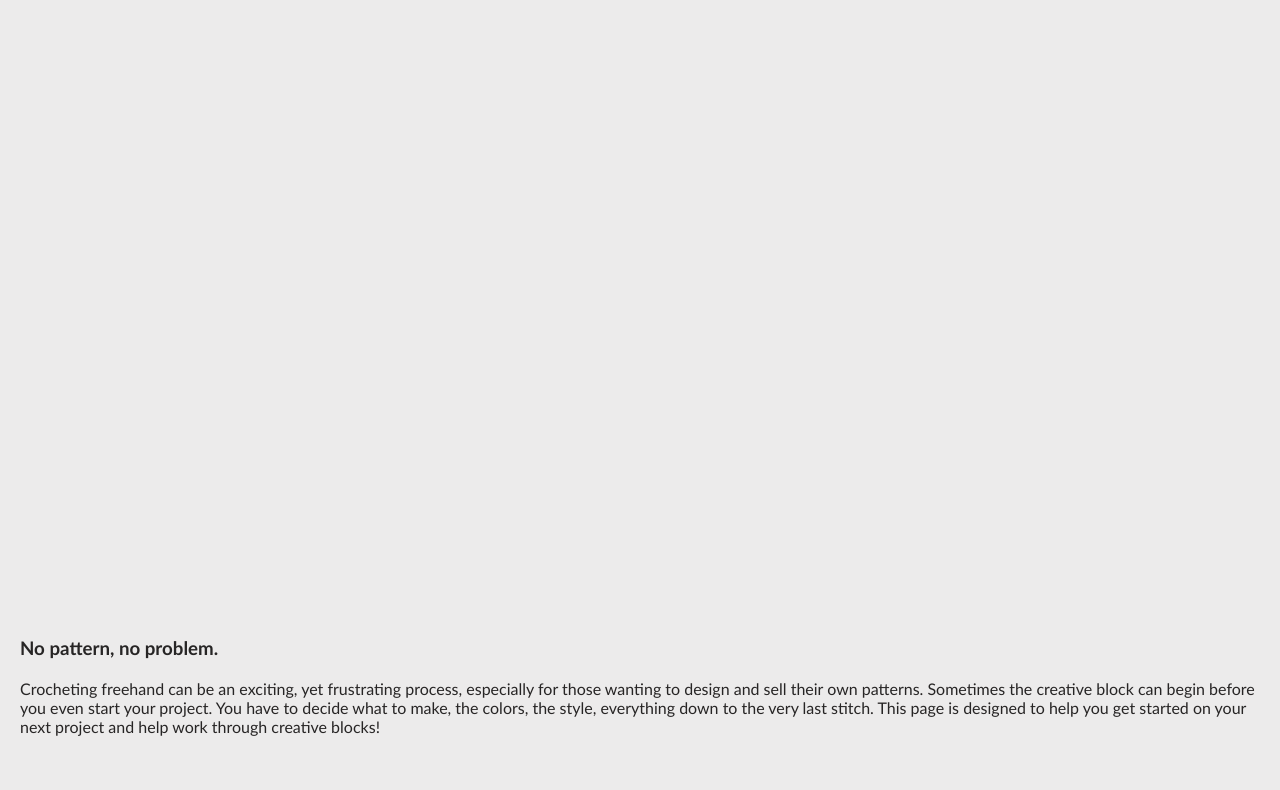
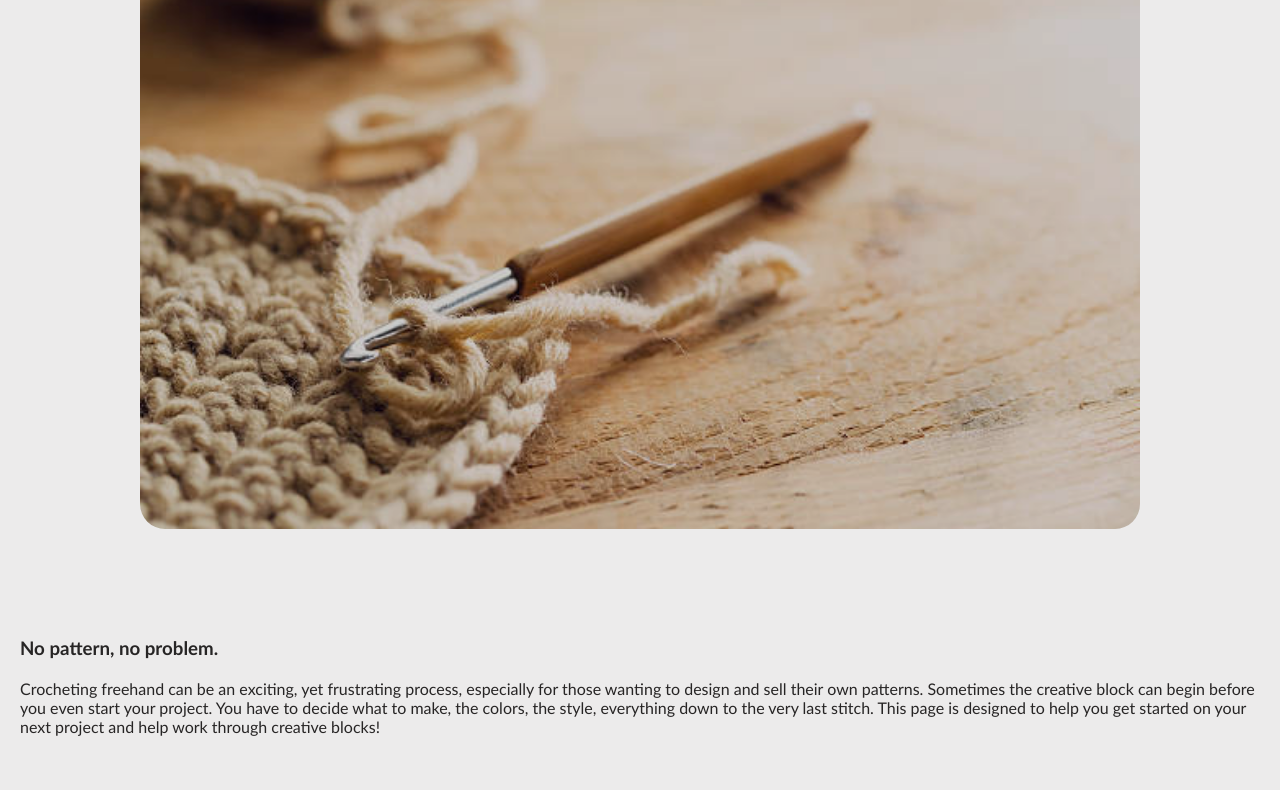
Before and after one commit to NStrefling/Final-Project, a plain HTML site: page index.html in a window 1280 px wide. Shown: the part 242-1032 px from the top of the page. Drawn offline with Linux system fonts and the light colour scheme; the site is published under a folder, as on GitHub Pages, so addresses that start at the root find nothing.

Commit message:
last-change

```diff
--- a/index.html
+++ b/index.html
@@ -40,7 +40,7 @@
 
   <div class="welcome">
     <h1 class="welcome-statement">Welcome Fiber Artists...</h1>
-    <img src="/Images/crochet-hero-image.jpg" alt="hero" class="welcome-img">
+    <img src="Images/crochet-hero-image.jpg" alt="hero" class="welcome-img">
   </div>
   <div class="intro">
     <h3>No pattern, no problem.</h3>
```
